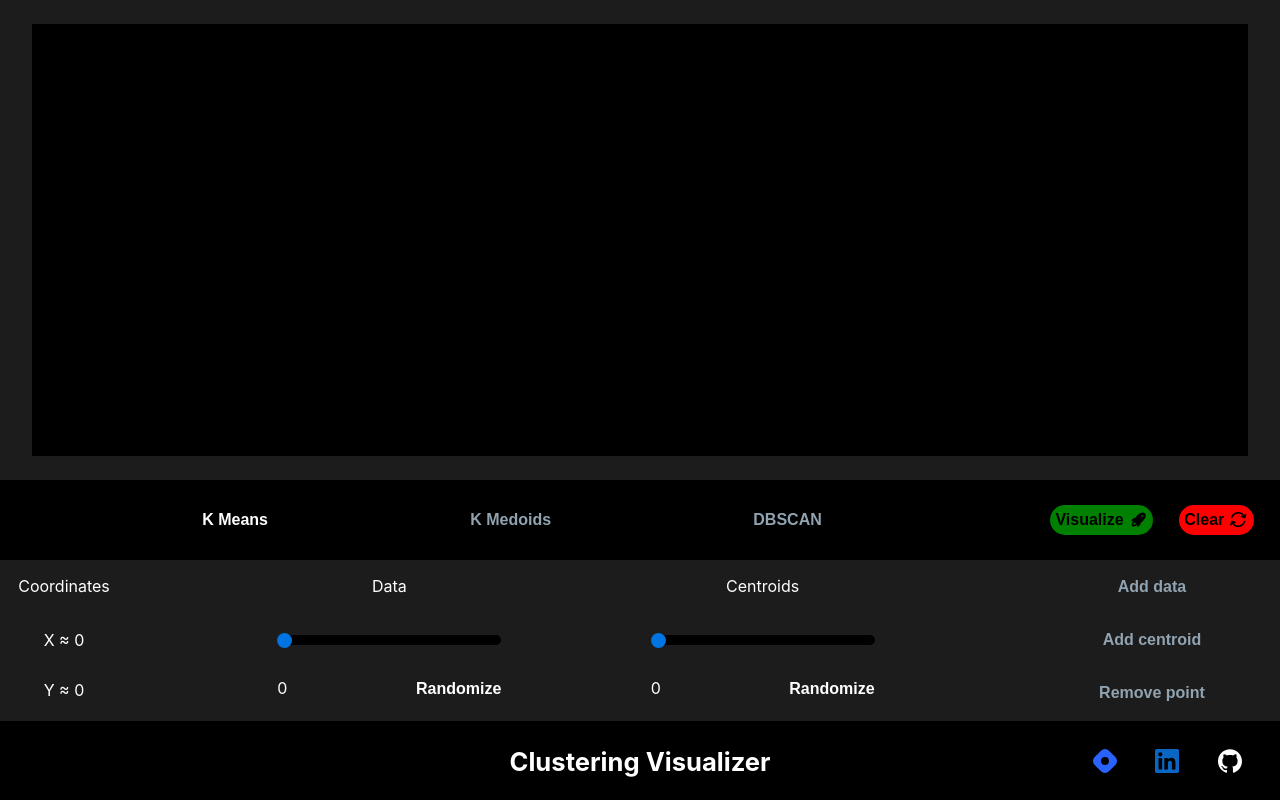
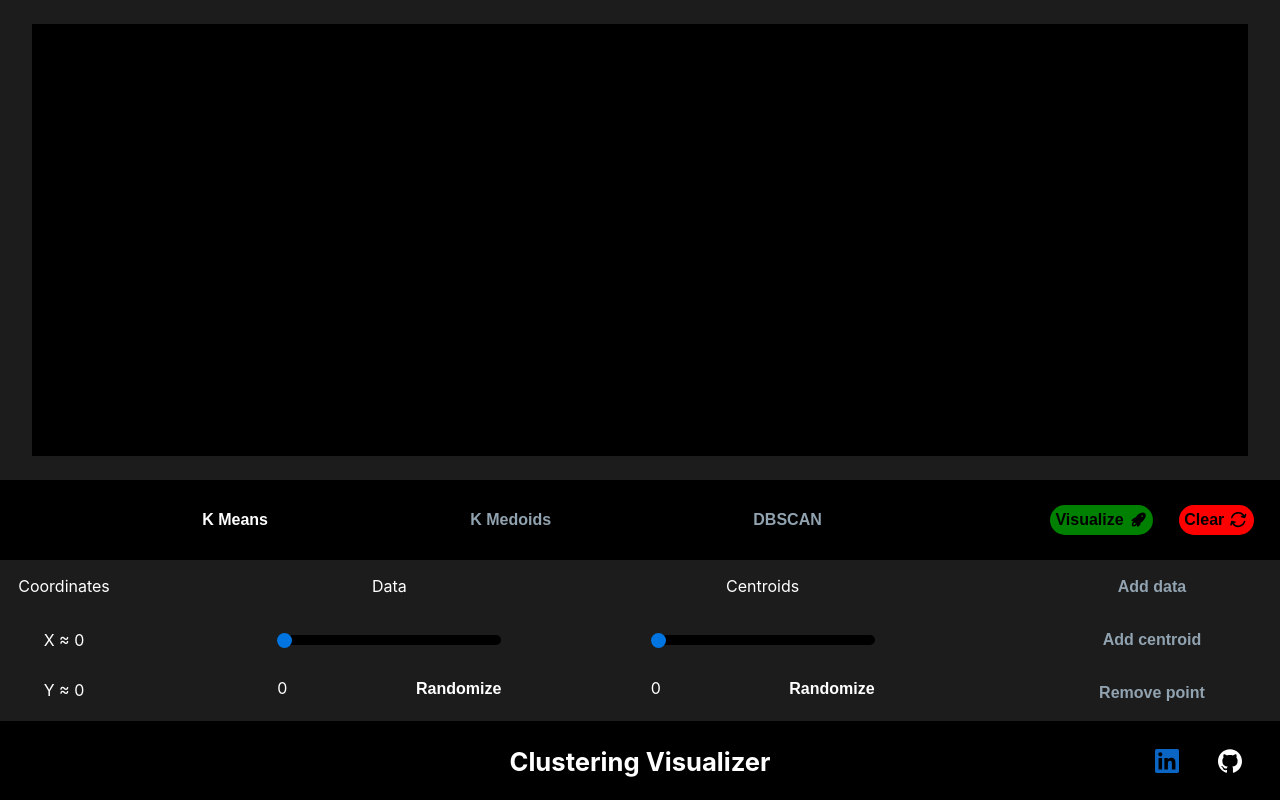
Before and after one commit to echoaman/Clustering-Visualizer, a Next.js app: page / in a window 1280 px wide. Built offline with nearby package versions, Linux system fonts and the light colour scheme.

Commit message:
updated footer links

```diff
--- a/components/Footer.tsx
+++ b/components/Footer.tsx
@@ -4,7 +4,6 @@ export default function Footer() {
     return(
         <footer className={footerStyles.footer}>
             <h1 className={footerStyles.app_title}>Clustering Visualizer</h1>
-            <a href="https://echoaman.hashnode.dev/clustering-visualizer" className={footerStyles.profile_links}><svg role="img" className={footerStyles.profile_links_svg} viewBox="0 0 24 24" xmlns="http://www.w3.org/2000/svg"><title>Hashnode</title><path fill="#2962FF" d="M22.351 8.019l-6.37-6.37a5.63 5.63 0 0 0-7.962 0l-6.37 6.37a5.63 5.63 0 0 0 0 7.962l6.37 6.37a5.63 5.63 0 0 0 7.962 0l6.37-6.37a5.63 5.63 0 0 0 0-7.962zM12 15.953a3.953 3.953 0 1 1 0-7.906 3.953 3.953 0 0 1 0 7.906z"/></svg></a>
             <a href="https://www.linkedin.com/in/amanpahurkar/" className={footerStyles.profile_links}><svg role="img" className={footerStyles.profile_links_svg} viewBox="0 0 24 24" xmlns="http://www.w3.org/2000/svg"><title>LinkedIn</title><path fill="#0A66C2" d="M20.447 20.452h-3.554v-5.569c0-1.328-.027-3.037-1.852-3.037-1.853 0-2.136 1.445-2.136 2.939v5.667H9.351V9h3.414v1.561h.046c.477-.9 1.637-1.85 3.37-1.85 3.601 0 4.267 2.37 4.267 5.455v6.286zM5.337 7.433c-1.144 0-2.063-.926-2.063-2.065 0-1.138.92-2.063 2.063-2.063 1.14 0 2.064.925 2.064 2.063 0 1.139-.925 2.065-2.064 2.065zm1.782 13.019H3.555V9h3.564v11.452zM22.225 0H1.771C.792 0 0 .774 0 1.729v20.542C0 23.227.792 24 1.771 24h20.451C23.2 24 24 23.227 24 22.271V1.729C24 .774 23.2 0 22.222 0h.003z"/></svg></a>
             <a href="https://github.com/echoaman/Clustering-Visualizer" className={footerStyles.profile_links}><svg role="img" className={footerStyles.profile_links_svg} viewBox="0 0 24 24" xmlns="http://www.w3.org/2000/svg"><title>GitHub</title><path fill="#fff" d="M12 .297c-6.63 0-12 5.373-12 12 0 5.303 3.438 9.8 8.205 11.385.6.113.82-.258.82-.577 0-.285-.01-1.04-.015-2.04-3.338.724-4.042-1.61-4.042-1.61C4.422 18.07 3.633 17.7 3.633 17.7c-1.087-.744.084-.729.084-.729 1.205.084 1.838 1.236 1.838 1.236 1.07 1.835 2.809 1.305 3.495.998.108-.776.417-1.305.76-1.605-2.665-.3-5.466-1.332-5.466-5.93 0-1.31.465-2.38 1.235-3.22-.135-.303-.54-1.523.105-3.176 0 0 1.005-.322 3.3 1.23.96-.267 1.98-.399 3-.405 1.02.006 2.04.138 3 .405 2.28-1.552 3.285-1.23 3.285-1.23.645 1.653.24 2.873.12 3.176.765.84 1.23 1.91 1.23 3.22 0 4.61-2.805 5.625-5.475 5.92.42.36.81 1.096.81 2.22 0 1.606-.015 2.896-.015 3.286 0 .315.21.69.825.57C20.565 22.092 24 17.592 24 12.297c0-6.627-5.373-12-12-12"/></svg></a>
         </footer>
--- a/styles/Footer.module.css
+++ b/styles/Footer.module.css
@@ -30,14 +30,10 @@
 }
 
 .profile_links:nth-of-type(1) {
-    right: calc(2 * 24px + 9%);
+    right: calc(24px + 6%);
 }
 
 .profile_links:nth-of-type(2) {
-    right: calc(24px + 6%);
-}
-
-.profile_links:nth-of-type(3) {
     right: 3%;
 }
 
```
